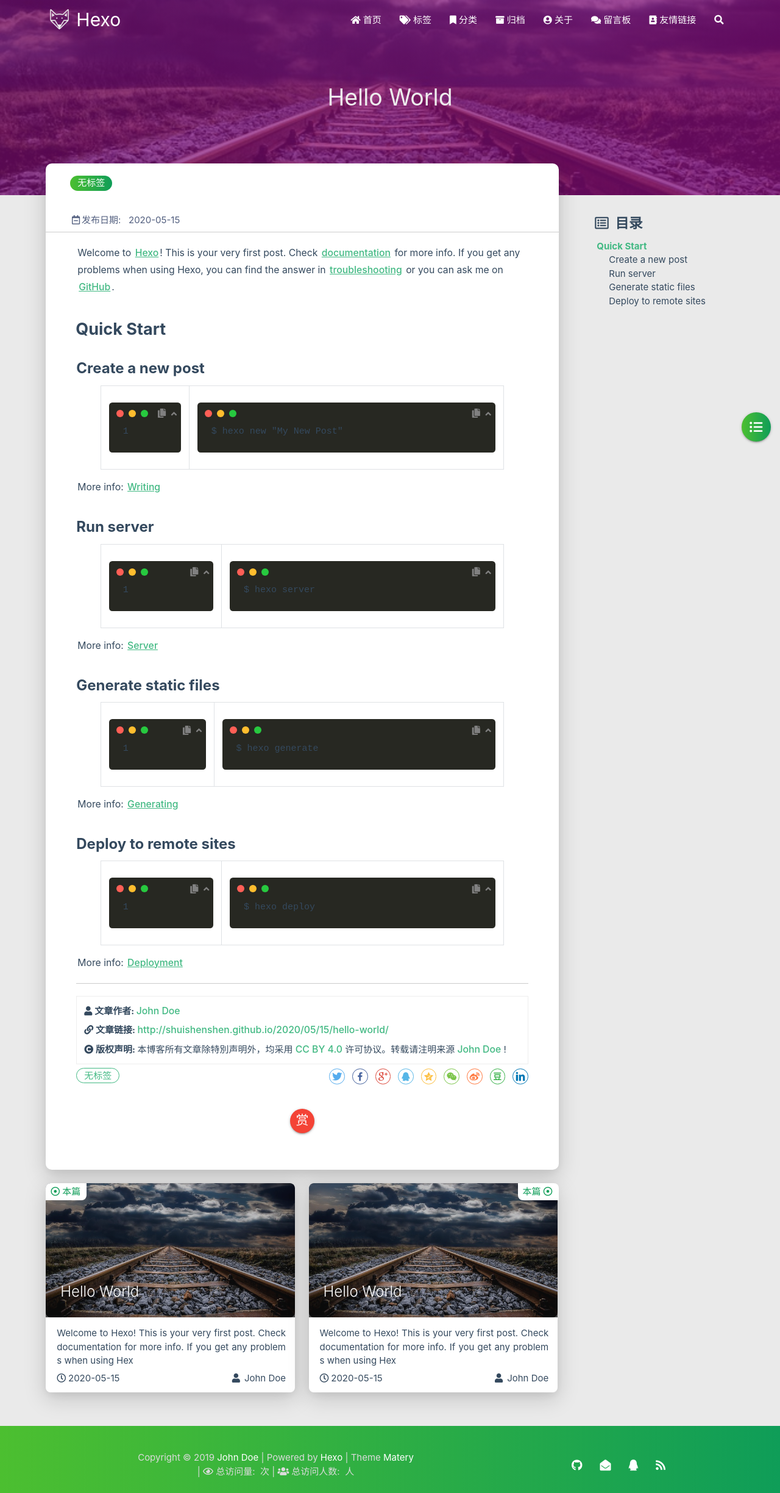
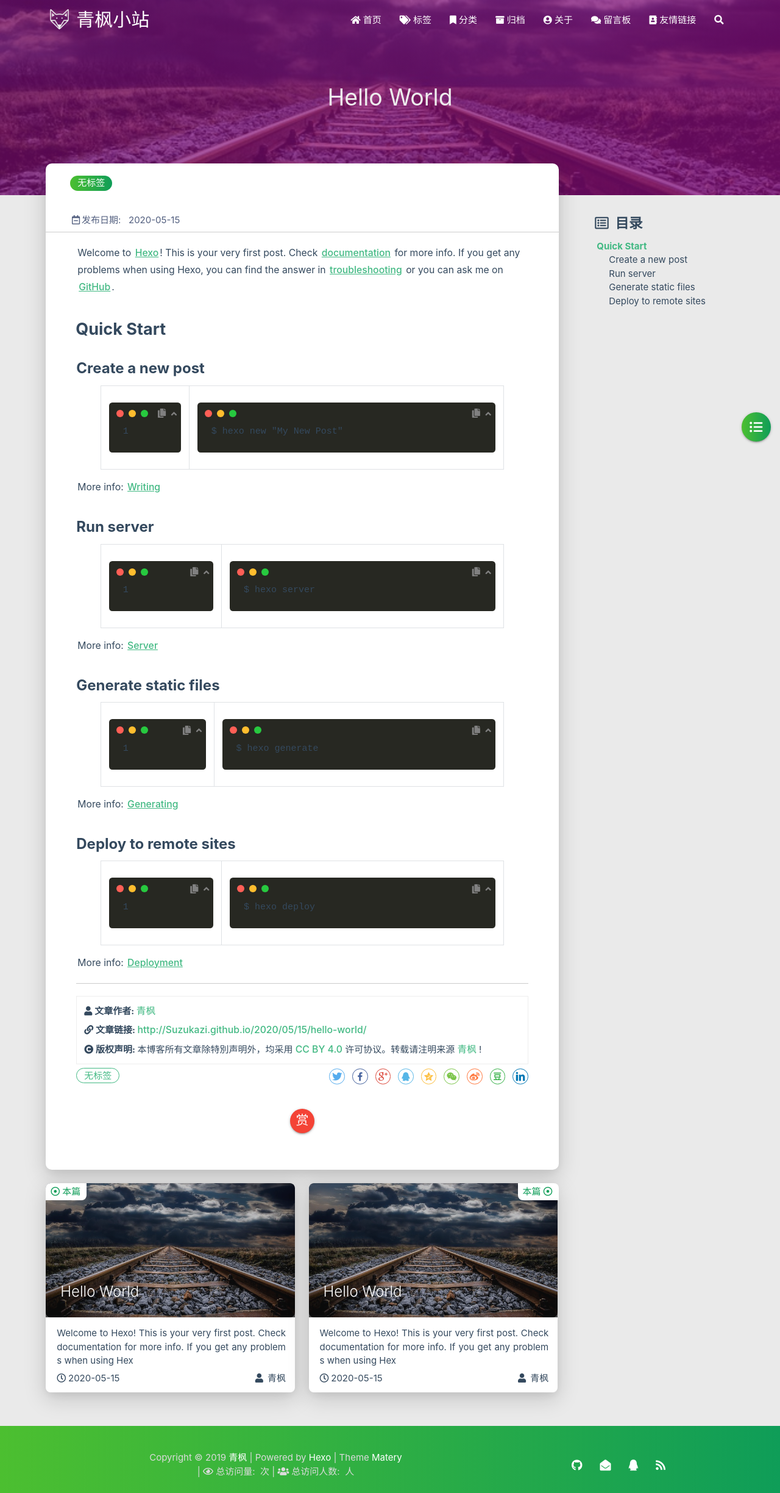
Before and after one commit to Suzukazi/Suzukazi.github.io, a plain HTML site: page 2020/05/15/hello-world/index.html in a window 1280 px wide. Shown: the whole page at 61% size. Drawn offline with Linux system fonts and the light colour scheme; some packages are replaced by stand-ins of ours; no server answers; a script that the page names is missing.

Commit message:
Site updated: 2020-05-16 10:05:54

```diff
--- a/2020/05/15/hello-world/index.html
+++ b/2020/05/15/hello-world/index.html
@@ -4,7 +4,7 @@
 
 <head>
     <meta charset="utf-8">
-    <meta name="keywords" content="Hello World, Hexo">
+    <meta name="keywords" content="Hello World, 青枫小站">
     <meta name="description" content="">
     <meta http-equiv="X-UA-Compatible" content="IE=edge">
     <meta name="viewport" content="width=device-width, initial-scale=1.0, user-scalable=no">
@@ -16,7 +16,7 @@
     <!-- Global site tag (gtag.js) - Google Analytics -->
 
 
-    <title>Hello World | Hexo</title>
+    <title>Hello World | 青枫小站</title>
     <link rel="icon" type="image/png" href="/favicon.png">
 
     <link rel="stylesheet" type="text/css" href="/libs/awesome/css/all.css">
@@ -41,7 +41,7 @@
 
                     <img src="/medias/logo.png" class="logo-img" alt="LOGO">
 
-                    <span class="logo-span">Hexo</span>
+                    <span class="logo-span">青枫小站</span>
                 </a>
             </div>
 
@@ -140,7 +140,7 @@
 
         <img src="/medias/logo.png" class="logo-img circle responsive-img">
 
-        <div class="logo-name">Hexo</div>
+        <div class="logo-name">青枫小站</div>
         <div class="logo-desc">
 
             Never really desperate, only the lost of the soul.
@@ -486,7 +486,7 @@
                     </i>
                 </span>
                 <span class="reprint-info">
-                    <a href="/about" rel="external nofollow noreferrer">John Doe</a>
+                    <a href="/about" rel="external nofollow noreferrer">青枫</a>
                 </span>
             </div>
             <div class="reprint__type">
@@ -496,7 +496,7 @@
                     </i>
                 </span>
                 <span class="reprint-info">
-                    <a href="http://shuishenshen.github.io/2020/05/15/hello-world/">http://shuishenshen.github.io/2020/05/15/hello-world/</a>
+                    <a href="http://Suzukazi.github.io/2020/05/15/hello-world/">http://Suzukazi.github.io/2020/05/15/hello-world/</a>
                 </span>
             </div>
             <div class="reprint__notice">
@@ -509,7 +509,7 @@
                     本博客所有文章除特別声明外，均采用
                     <a href="https://creativecommons.org/licenses/by/4.0/deed.zh" rel="external nofollow noreferrer" target="_blank">CC BY 4.0</a>
                     许可协议。转载请注明来源
-                    <a href="/about" target="_blank">John Doe</a>
+                    <a href="/about" target="_blank">青枫</a>
                     !
                 </span>
             </div>
@@ -726,7 +726,7 @@
                         <span class="publish-author">
 
                             <i class="fas fa-user fa-fw"></i>
-                            John Doe
+                            青枫
 
                         </span>
                     </div>
@@ -764,7 +764,7 @@
                         <span class="publish-author">
 
                             <i class="fas fa-user fa-fw"></i>
-                            John Doe
+                            青枫
 
                         </span>
                     </div>
@@ -967,7 +967,7 @@ code[class*="language-"], pre[class*="language-"] { white-space: pre !important;
         <div class="col s12 m8 l8 copy-right">
             Copyright&nbsp;&copy;
             <span id="year">2019</span>
-            <a href="/about" target="_blank">John Doe</a>
+            <a href="/about" target="_blank">青枫</a>
             |&nbsp;Powered by&nbsp;<a href="https://hexo.io/" target="_blank">Hexo</a>
             |&nbsp;Theme&nbsp;<a href="https://github.com/blinkfox/hexo-theme-matery" target="_blank">Matery</a>
             <br>
```
Also changed, not shown: about/index.html (+7 -7 lines), archives/2020/05/index.html (+6 -6 lines), archives/2020/index.html (+6 -6 lines), archives/index.html (+6 -6 lines), categories/index.html (+5 -5 lines), friends/index.html (+5 -5 lines), index.html (+6 -6 lines), tags/index.html (+5 -5 lines).
